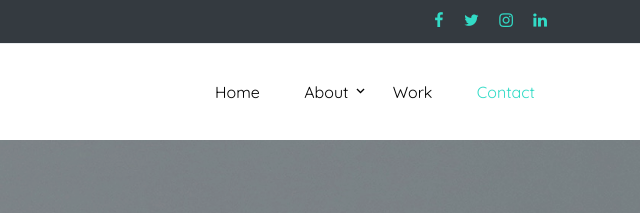
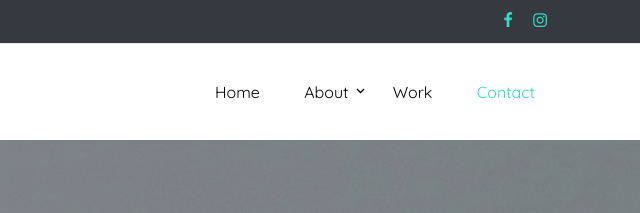
Before and after one commit to yahiasorour/yahiasorour.github.io, a plain HTML site: page index.html in a window 1280 px wide. Shown: the top 213 px of the page, 640-1280 px from the left. Drawn offline with Linux system fonts and the light colour scheme; files whose address does not match are found by name.

Commit message:
Update index.html

```diff
--- a/index.html
+++ b/index.html
@@ -50,9 +50,7 @@
           <div class="col-md-6">
             <ul class="social-media">
               <li><a href="https://www.facebook.com/yahia.mahmoud.50" target="_blank" class="p-2"><span class="icon-facebook"></span></a></li>
-              <li><a href="#" class="p-2"><span class="icon-twitter"></span></a></li>
               <li><a href="https://www.instagram.com/yahiamah/" target="_blank" class="p-2"><span class="icon-instagram"></span></a></li>
-              <li><a href="#" class="p-2"><span class="icon-linkedin"></span></a></li>
             </ul>
           </div>
         </div>
```
